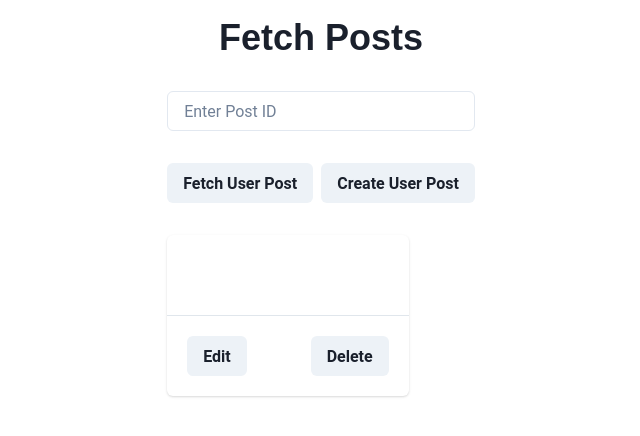
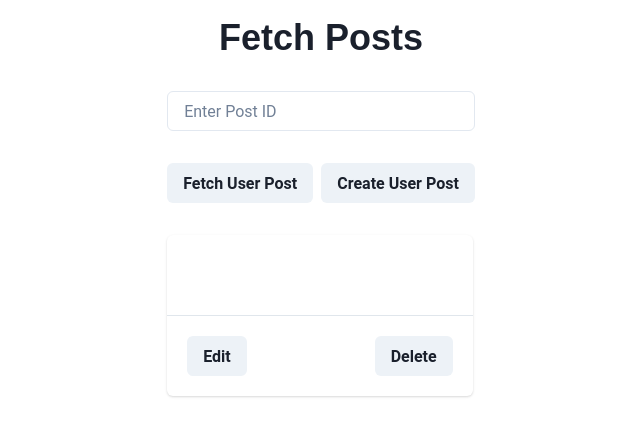
Before and after one commit to KennedyMungai/bulletin_board_crud, a Next.js app: page / in a window 1280 px wide. Shown: the top 436 px of the page, without its empty margins (319-959 px from the left). Built offline with nearby package versions, Linux system fonts and the light colour scheme.

Commit message:
Added a bunch of more markup

```diff
--- a/src/pages/index.tsx
+++ b/src/pages/index.tsx
@@ -11,6 +11,7 @@ import {
 	HStack,
 	Heading,
 	Input,
+	Spacer,
 	Text,
 	VStack
 } from '@chakra-ui/react'
@@ -77,8 +78,9 @@ export default function Home() {
 						</CardBody>
 						<Divider color={'gray.300'} />
 						<CardFooter>
-							<HStack spacing={'4rem'}>
+							<HStack spacing={'4rem'} justifyContent={'center'}>
 								<Button>Edit</Button>
+								<Spacer />
 								<Button>Delete</Button>
 							</HStack>
 						</CardFooter>
```
